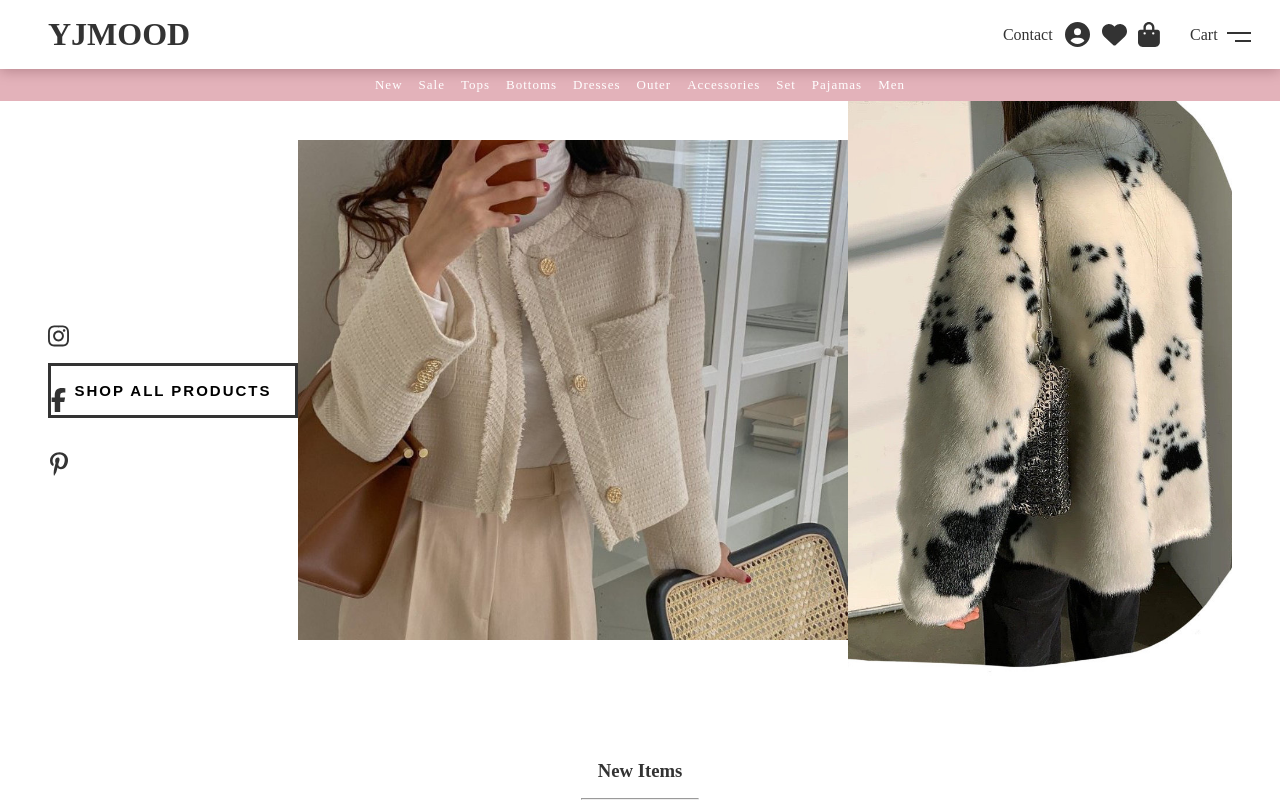
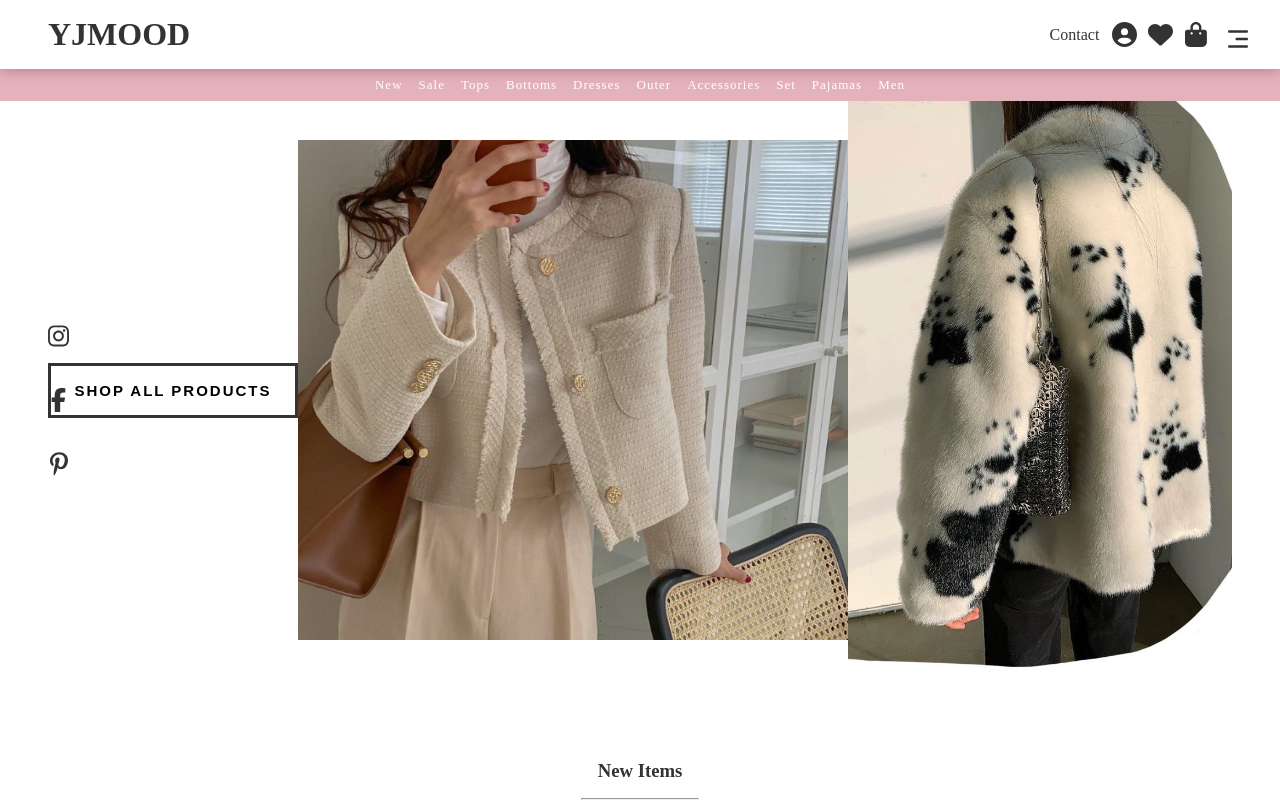
Before and after one commit to Yuuki915/YJMood, a React (Create React App) app: page / in a window 1280 px wide. Shown: the top 802 px of the page. Built offline with nearby package versions, Linux system fonts and the light colour scheme.

Commit message:
prog ham-menu

```diff
--- a/package.json
+++ b/package.json
@@ -11,7 +11,9 @@
     "@testing-library/react": "^12.1.4",
     "@testing-library/user-event": "^13.5.0",
     "react": "^17.0.2",
+    "react-burger-menu": "^3.0.6",
     "react-dom": "^17.0.2",
+    "react-icons": "^4.3.1",
     "react-router-dom": "^6.3.0",
     "react-scripts": "5.0.0",
     "web-vitals": "^2.1.4"
--- /dev/null
+++ b/src/components/header/Burger.js
@@ -0,0 +1,25 @@
+// import { stack as Menu } from "react-burger-menu";
+
+import React from "react";
+import { CgMenuRightAlt } from "react-icons/cg";
+
+export default function Burger() {
+  return (
+    <div id="outer-container">
+      {/* <Menu
+        pageWrapId={"page-wrap"}
+        outerContainerId={"outer-container"}
+        right
+        width={280}
+        disableCloseOnEsc
+      /> */}
+      <CgMenuRightAlt
+        className="hamburger"
+        size="30px"
+        color="#333"
+        onClick={() => console.log("hi")}
+      />
+      <main id="page-wrap"></main>
+    </div>
+  );
+}
--- a/src/components/header/Header.css
+++ b/src/components/header/Header.css
@@ -64,6 +64,12 @@
 /*
   humberger
 */
+.hamburger {
+  position: fixed;
+  right: 1.7rem;
+  top: 1.5rem;
+}
+
 #humberger {
   opacity: 0;
   position: fixed;
@@ -95,7 +101,7 @@ label .lines {
   transition: all 0.5s;
 }
 
-#menu {
+.menu-in-hum {
   display: block;
   background-color: rgb(255, 255, 255);
   position: fixed;
@@ -105,19 +111,19 @@ label .lines {
   width: 15%;
   height: 100%;
 }
-#menu a {
+.menu-in-hum a {
   color: #333;
   display: block;
   text-align: center;
   padding: 1rem;
 }
-#menu li:hover > ul {
+.menu-in-hum li:hover > ul {
   opacity: 0;
 }
 .lines:hover {
   cursor: pointer;
 }
-#humberger:checked ~ #menu {
+#humberger:checked ~ .menu-in-hum {
   right: 0;
 }
 #humberger:checked + label .lines .line1 {
--- a/src/components/header/ShoppingBtn.js
+++ b/src/components/header/ShoppingBtn.js
@@ -6,11 +6,11 @@ import {
   faBagShopping,
   faHeart,
 } from "@fortawesome/free-solid-svg-icons";
+import Burger from "./Burger";
 
 export default function ShoppingBtn() {
   return (
     <div className="ShoppingBtns">
-
       {/* <p>Contact</p> */}
 
       <div className="login-btn">
@@ -27,17 +27,18 @@ export default function ShoppingBtn() {
         />
       </div>
 
-      <div className="hum">
-        <input type="checkbox" id="humberger" />
+      <Burger />
+      {/* <div className="hum"> */}
+      {/* <input type="checkbox" id="humberger" />
         <label for="humberger">
           <div className="lines">
             <span className="line1"></span>
             <span className="line2"></span>
           </div>
         </label>
-        <label className="light-dark" for="humberger"></label>
+        <label className="light-dark" for="humberger"></label> */}
 
-        <ul id="menu">
+      {/* <ul className="menu-in-hum">
           <li>
             <a href="/">About</a>
           </li>
@@ -64,50 +65,8 @@ export default function ShoppingBtn() {
           <li>
             <a href="/">Activities</a>
           </li>
-        </ul>
-      </div>
-
-      <div className="cart-btn">Cart</div>
-      <div className="hum">
-        <input type="checkbox" id="humberger" />
-        <label for="humberger">
-          <div className="lines">
-            <span className="line1"></span>
-            <span className="line2"></span>
-          </div>
-        </label>
-        <label className="light-dark" for="humberger"></label>
-
-        <ul id="menu">
-          <li>
-            <a href="/">About</a>
-          </li>
-          <li>
-            <a href="/">News</a>
-          </li>
-          <li>
-            <a href="/">Shopping</a>
-            <ul>
-              <li>
-                <a href="/">ピアス</a>
-              </li>
-              <li>
-                <a href="/">イヤリング</a>
-              </li>
-              <li>
-                <a href="/">ヘアゴム</a>
-              </li>
-              <li>
-                <a href="/">リング</a>
-              </li>
-            </ul>
-          </li>
-          <li>
-            <a href="/">Activities</a>
-          </li>
-        </ul>
-      </div>
-
+        </ul> */}
+      {/* </div> */}
     </div>
   );
 }
```
Also changed, not shown: 1 other file (tests, documents, lock files or other folders).
